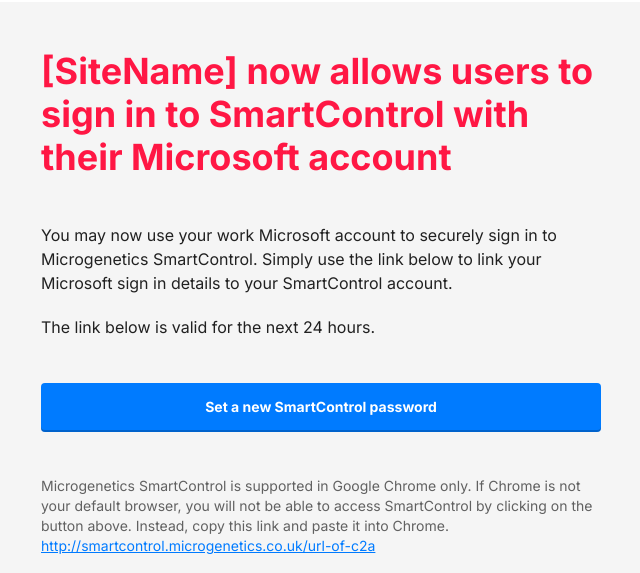
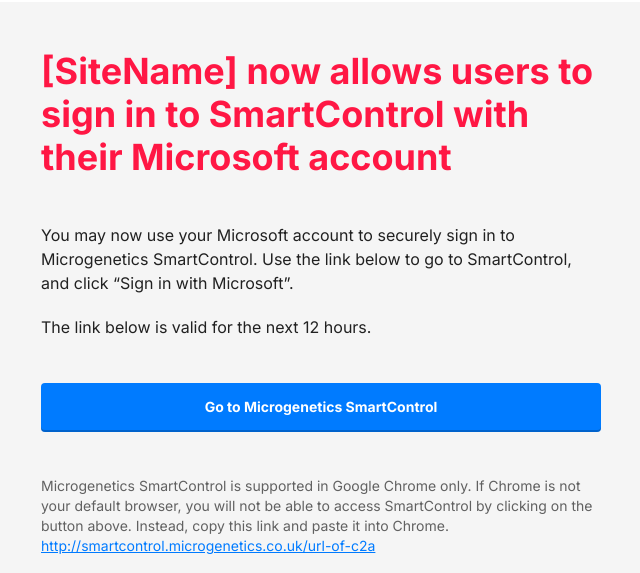
Before and after one commit to qphl/smartcontrol-email-template, a plain HTML site: page example-sso-available.html in a window 1280 px wide. Shown: the part 193-766 px from the top of the page, without its empty margins (319-959 px from the left). Drawn offline with Linux system fonts and the light colour scheme.

Commit message:
Adds SSO available email

```diff
--- a/example-sso-available.html
+++ b/example-sso-available.html
@@ -168,12 +168,12 @@
                     </div>
                     <div style="Margin-left: 20px;Margin-right: 20px;">
                       <div style="mso-line-height-rule: exactly;mso-text-raise: 11px;vertical-align: middle;">
-                        <p class="size-16" style="Margin-top: 0;Margin-bottom: 20px;font-family: Inter,avenir,sans-serif;font-size: 16px;line-height: 24px;" lang="x-size-16">You may now use your work Microsoft account to securely sign in to Microgenetics SmartControl. Simply use the link below to link your Microsoft sign in details to your SmartControl account.</p>
+                        <p class="size-16" style="Margin-top: 0;Margin-bottom: 20px;font-family: Inter,avenir,sans-serif;font-size: 16px;line-height: 24px;" lang="x-size-16">You may now use your Microsoft account to securely sign in to Microgenetics SmartControl. Use the link below to go to SmartControl, and click “Sign in with Microsoft”.</p>
                       </div>
                     </div>
                     <div style="Margin-left: 20px;Margin-right: 20px;">
                       <div style="mso-line-height-rule: exactly;mso-text-raise: 11px;vertical-align: middle;">
-                        <p class="size-16" style="Margin-top: 0;Margin-bottom: 20px;font-family: Inter,avenir,sans-serif;font-size: 16px;line-height: 24px;" lang="x-size-16">The link below is valid for the next 24 hours.</p>
+                        <p class="size-16" style="Margin-top: 0;Margin-bottom: 20px;font-family: Inter,avenir,sans-serif;font-size: 16px;line-height: 24px;" lang="x-size-16">The link below is valid for the next 12 hours.</p>
                       </div>
                     </div>
                     <div style="Margin-left: 20px;Margin-right: 20px;">
@@ -181,7 +181,7 @@
                     </div>
                     <div style="Margin-left: 20px;Margin-right: 20px;">
                       <div class="btn fullwidth btn--shadow btn--large" style="Margin-bottom: 20px;text-align: center;">
-                        <![if !mso]><a style="border-radius: 4px;display: block;font-size: 14px;font-weight: bold;line-height: 24px;padding: 12px 24px 13px 24px;text-align: center;text-decoration: none !important;transition: opacity 0.1s ease-in;color: #ffffff !important;box-shadow: inset 0 -2px 0 0 rgba(0, 0, 0, 0.2);background-color: #007bff;font-family: Inter, Avenir, sans-serif;" href="https://microgenetics.co.uk">Set a new SmartControl password</a><![endif]>
+                        <![if !mso]><a style="border-radius: 4px;display: block;font-size: 14px;font-weight: bold;line-height: 24px;padding: 12px 24px 13px 24px;text-align: center;text-decoration: none !important;transition: opacity 0.1s ease-in;color: #ffffff !important;box-shadow: inset 0 -2px 0 0 rgba(0, 0, 0, 0.2);background-color: #007bff;font-family: Inter, Avenir, sans-serif;" href="https://microgenetics.co.uk">Go to Microgenetics SmartControl</a><![endif]>
                         <!--[if mso]><p style="line-height:0;margin:0;">&nbsp;</p><v:roundrect xmlns:v="urn:schemas-microsoft-com:vml" href="https://microgenetics.co.uk" style="width:560px" arcsize="9%" fillcolor="#007BFF" stroke="f"><v:shadow on="t" color="#0062CC" offset="0,2px"></v:shadow><v:textbox style="mso-fit-shape-to-text:t" inset="0px,11px,0px,10px"><center style="font-size:14px;line-height:24px;color:#FFFFFF;font-family:Inter,Avenir,sans-serif;font-weight:bold;mso-line-height-rule:exactly;mso-text-raise:4px">Set a new SmartControl password</center></v:textbox></v:roundrect><![endif]--></div>
                       </div>
                       <div style="Margin-left: 20px;Margin-right: 20px;">
```
